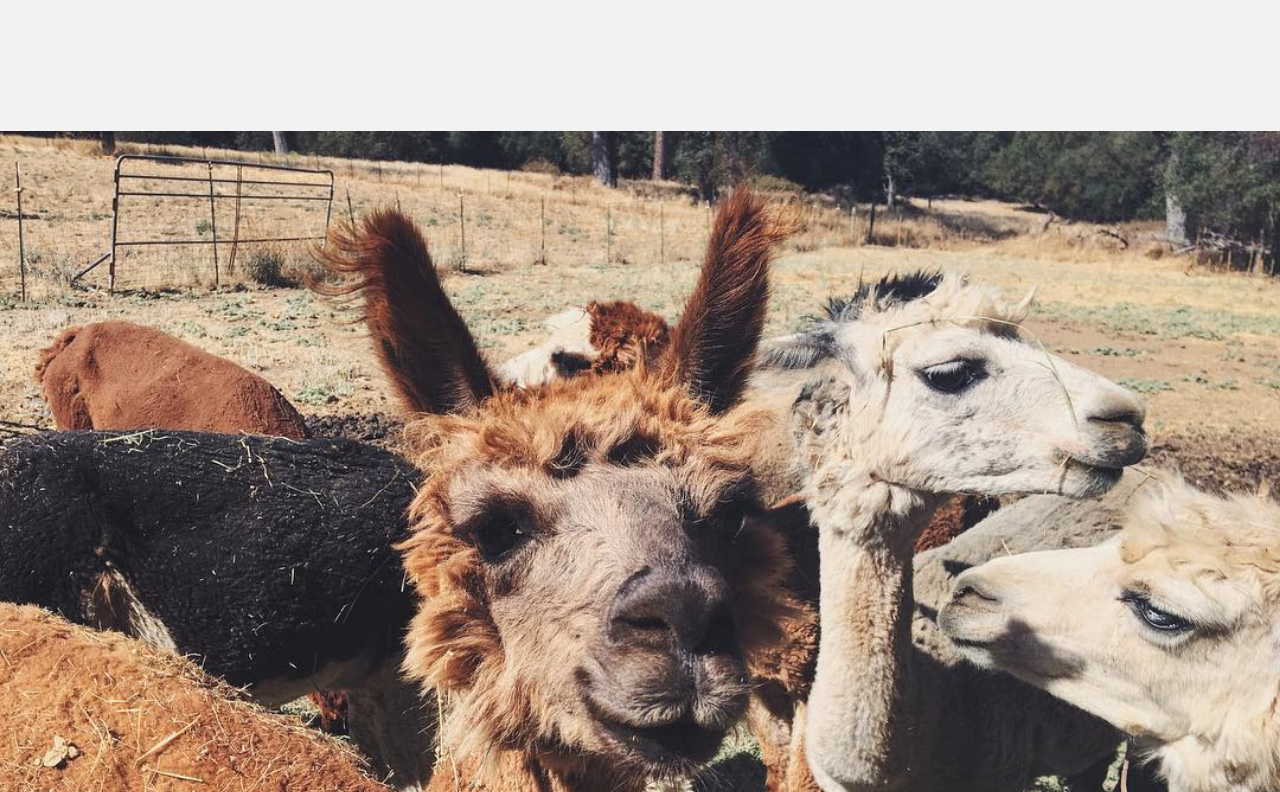
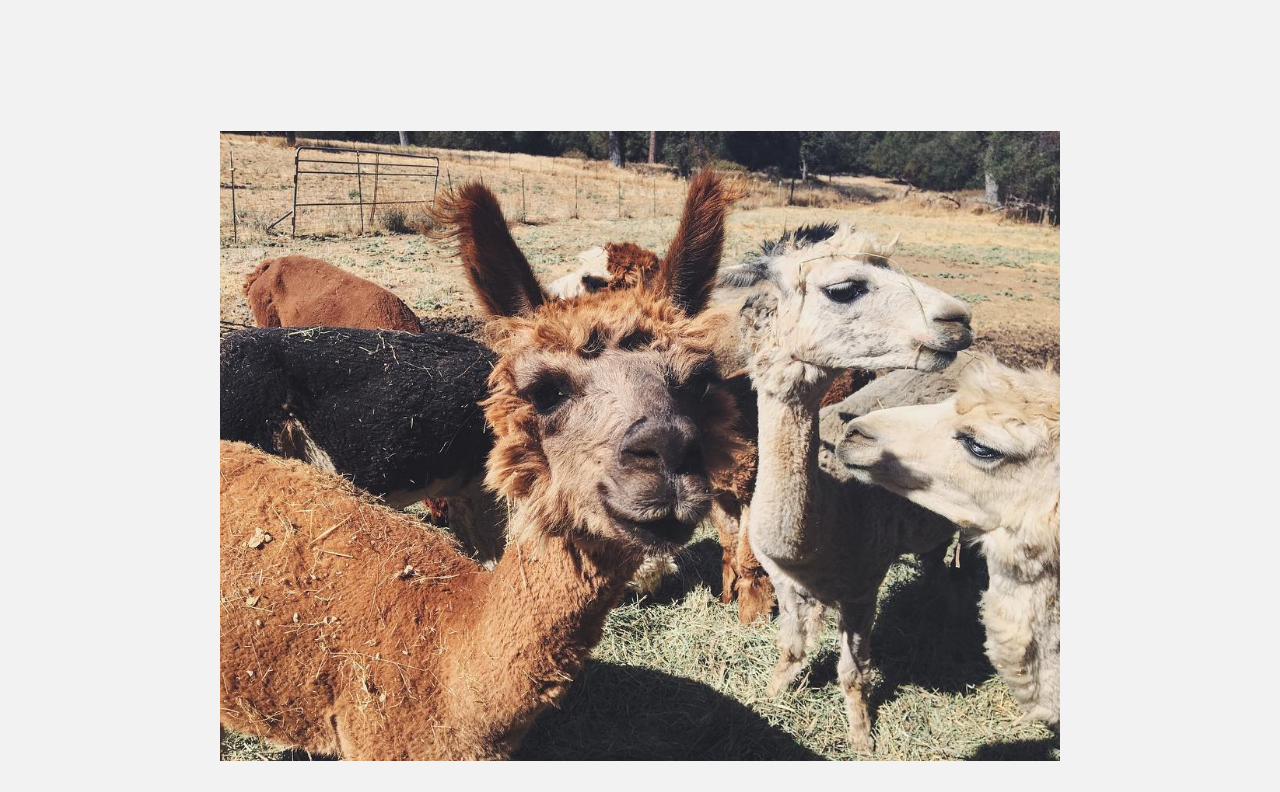
Before and after one commit to ohjoycelau/ohjoycelau.github.io, a React (Create React App) app: page /Resume in a window 1280 px wide. Shown: the part 388-1180 px from the top of the page. Built offline with nearby package versions, Linux system fonts and the light colour scheme.

Commit message:
package.json update, images to 80%

```diff
--- a/src/content/Resume.js
+++ b/src/content/Resume.js
@@ -16,7 +16,7 @@ function Resume() {
 				<br/>2013, Marketing Intern, <a href="http://aysymphony.org" target="blank">American Youth Symphony</a></p>
 			</div>
 			<div className="section--full">
-				<img src={require("./images/alpaca.jpg")} />
+				<img className="full" src={require("./images/alpaca.jpg")} />
 			</div>
 			<div className="section--center">
 				<ul>
--- a/src/stylesheets/css/main.css
+++ b/src/stylesheets/css/main.css
@@ -33,7 +33,10 @@ a, a:link, a:visited {
   box-shadow: inset 0 -0.075em #f2f2f2, inset 0 -0.15em #3464ff; }
 
 img {
-  width: 100%; }
+  width: 80%;
+  max-width: 84rem;
+  margin: 0 auto;
+  display: block; }
 
 ul, li {
   margin: 0;
@@ -69,6 +72,10 @@ nav {
   left: 0; }
 
 /* Styles */
+.full {
+  width: 100%;
+  max-width: auto; }
+
 .flex {
   display: flex;
   justify-content: space-between;
@@ -133,10 +140,6 @@ a:link.button, a:visited.button, a:hover.button, a:active.button {
     border-right: 0.145em solid #f2f2f2; }
 
 /* Annenberg */
-#annenberg--menu, #annenberg--calendar, #annenberg--event {
-  padding-left: 10%;
-  padding-right: 10%; }
-
 #annenberg--menu, #annenberg--mbl, #annenberg--event {
   background-size: 100% 100%;
   background-color: #C9292A;
@@ -149,7 +152,8 @@ a:link.button, a:visited.button, a:hover.button, a:active.button {
   background-color: #fff; }
 
 #annenberg--mbl .flex {
-  width: 90%;
+  padding-left: 10%;
+  padding-right: 10%;
   margin: 0 auto; }
   #annenberg--mbl .flex img {
     width: 30%; }
@@ -160,9 +164,6 @@ a:link.button, a:visited.button, a:hover.button, a:active.button {
   color: #f2f2f2; }
 
 #blog--r-1, #blog--r-2 {
-  padding-left: 5%;
-  padding-right: 5%;
-  max-width: 84rem;
   margin-left: auto;
   margin-right: auto; }
   #blog--r-1 img, #blog--r-2 img {
--- a/src/stylesheets/sass/main.sass
+++ b/src/stylesheets/sass/main.sass
@@ -62,7 +62,11 @@ a
 		// color: $color-blue-dark
 		// @include underline($color-blue-dark)
 img
-	width: 100%
+	// width: 100%
+	width: 80%
+	max-width: 84rem
+	margin: 0 auto
+	display: block
 ul, li
 	margin: 0
 	padding: 0
@@ -97,6 +101,9 @@ nav
 
 
 /* Styles */
+.full
+	width: 100%
+	max-width: auto
 .flex
 	display: flex
 	justify-content: space-between
@@ -165,14 +172,14 @@ a:link, a:visited, a:hover, a:active
 
 /* Annenberg */
 #annenberg--menu, #annenberg--calendar, #annenberg--event
-	@include width80
+	// @include width80
 #annenberg--menu, #annenberg--mbl, #annenberg--event
 	@include gradient(#C9292A, #981B1E)
 #annenberg--calendar
 	background-color: #fff
 #annenberg--mbl
 	.flex
-		width: 90%
+		@include width80
 		margin: 0 auto
 		img
 			width: 30%
@@ -181,8 +188,7 @@ a:link, a:visited, a:hover, a:active
 	background-color: #00ADEE
 	color: $color-grey
 #blog--r-1, #blog--r-2
-	@include width90
-	max-width: 84rem
+	// @include width90
 	margin-left: auto
 	margin-right: auto
 	img
```
Also changed, not shown: package.json (+5 -3 lines), 1 other file (tests, documents, lock files or other folders).
